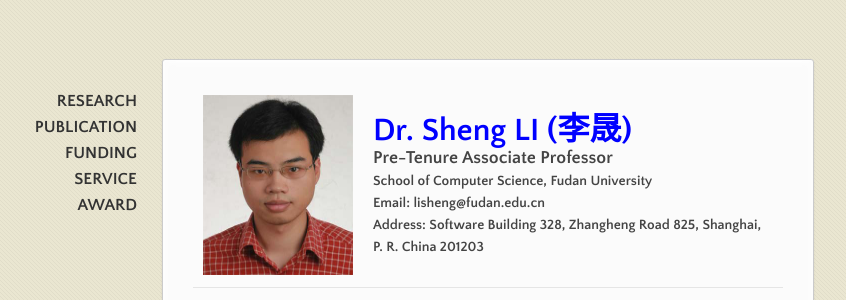
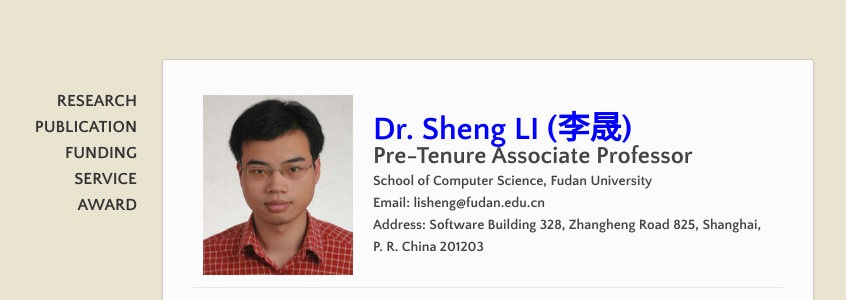
Before and after one commit to blazelisheng/blazelisheng.github.io, a Jekyll site: the page built from index.md, in a window 1280 px wide. Shown: the part 131-431 px from the top of the page, without its empty margins (153-999 px from the left). Built offline with Jekyll 4.4.1, drawn with Linux system fonts in a browser that asks for light colours.

Commit message:
Update index.md

```diff
--- a/index.md
+++ b/index.md
@@ -6,7 +6,7 @@
   <tr>
     <th width="150">
 <img src="/assets/images/Sheng_Li_Photo.png" width="150" height="180" /></th>
-  <th> <font size="6" color="Blue">  Dr. Sheng LI (李晟) </font><br/>  <font size="4.5"> Pre-Tenure Associate Professor </font><br/>School of Computer Science, Fudan University<br/>Email: lisheng@fudan.edu.cn <br/> Address: Software Building 328, Zhangheng Road 825, Shanghai, P. R. China 201203</th>
+  <th> <font size="6" color="Blue">  Dr. Sheng LI (李晟) </font><br/>  <font size="5"> Pre-Tenure Associate Professor </font><br/>School of Computer Science, Fudan University<br/>Email: lisheng@fudan.edu.cn <br/> Address: Software Building 328, Zhangheng Road 825, Shanghai, P. R. China 201203</th>
   </tr>
 </table>
 
```
